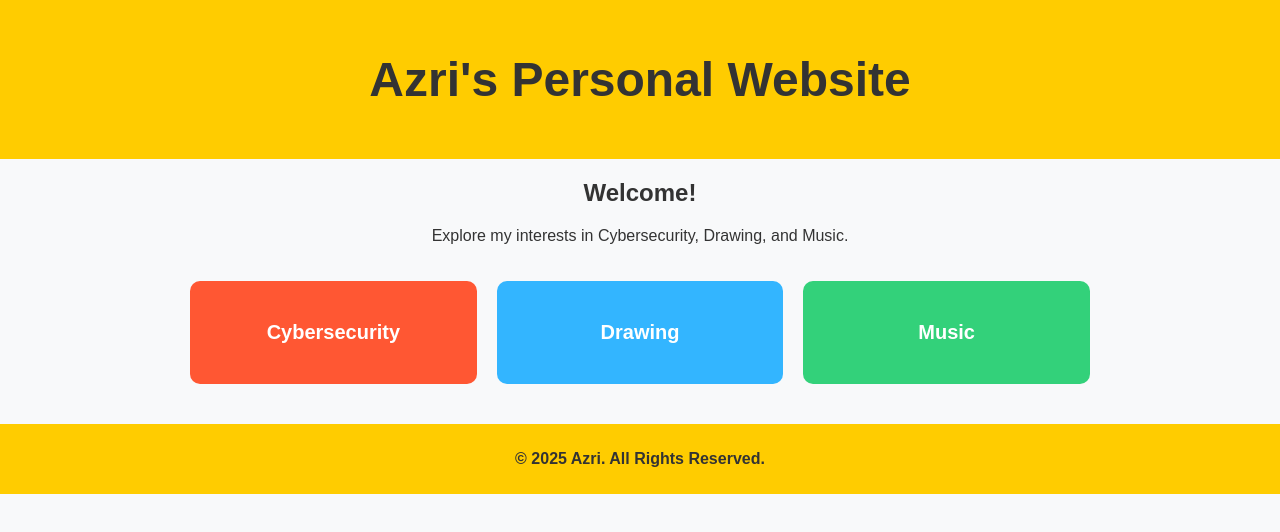
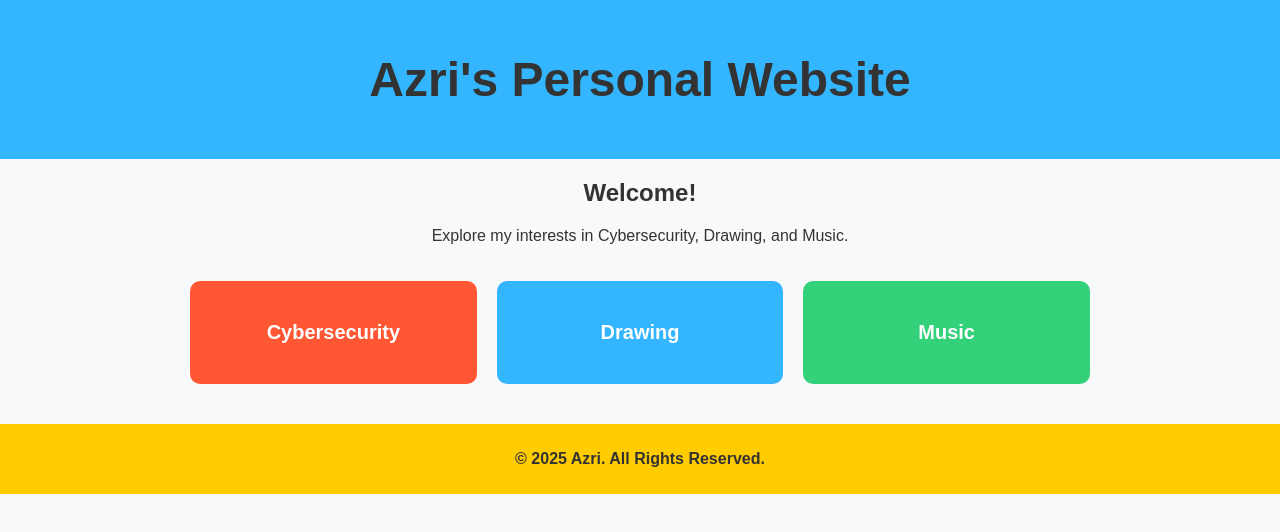
Before and after one commit to azrinasha/new-website, a plain HTML site: page index.html in a window 1280 px wide. Drawn offline with Linux system fonts and the light colour scheme.

Commit message:
5th commit

```diff
--- a/index.html
+++ b/index.html
@@ -14,7 +14,7 @@
             text-align: center;
         }
         header {
-            background-color: #ffcc00;
+            background-color: #33b5ff;
             padding: 20px;
             font-size: 24px;
             font-weight: bold;
```
